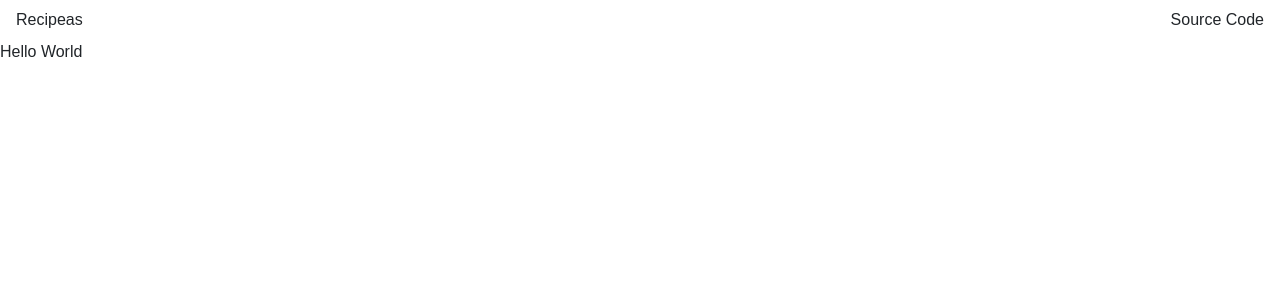
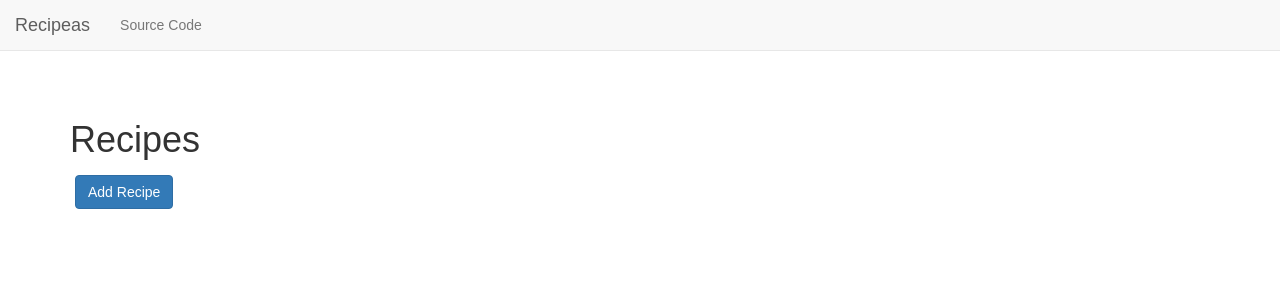
Before and after one commit to phuchle/recipeas, a React (Create React App) app: page / in a window 1280 px wide. Shown: the top 300 px of the page. Built offline with nearby package versions, Linux system fonts and the light colour scheme.

Commit message:
Add modal for recipes and styling.

```diff
--- a/package.json
+++ b/package.json
@@ -3,9 +3,11 @@
   "version": "0.1.0",
   "private": true,
   "dependencies": {
-    "bootstrap": "^4.0.0-alpha.6",
+    "bootstrap": "^3.3.7",
     "react": "^15.5.4",
-    "react-dom": "^15.5.4"
+    "react-dom": "^15.5.4",
+    "react-redux": "^5.0.5",
+    "redux": "^3.6.0"
   },
   "devDependencies": {
     "react-scripts": "1.0.7"
--- a/src/App.css
+++ b/src/App.css
@@ -0,0 +1,36 @@
+html, body {
+  color: #333;
+  margin-top: 100px;
+}
+
+#myModal {
+  display: none;
+  position: fixed;
+  z-index: 1;
+  left: 0;
+  top: 0;
+  width: 100%;
+  height: 100%;
+  overflow: auto;
+  background-color: rgba(0,0,0, 0.7);
+}
+
+.myModal-content {
+  margin: 20% auto;
+  border: 1px solid #f2f2f2;
+  background-color: #fff;
+  padding: 20px;
+  border-radius: 5px;
+  -webkit-box-shadow: 5px 5px 10px 3px #303030;
+  -moz-box-shadow: 5px 5px 10px 3px #303030;
+  box-shadow: 5px 5px 10px 3px #303030;
+}
+
+.myModal-header {
+  border-bottom: 1px solid #c3c3c3;
+  padding-bottom: 10px;
+}
+
+button {
+  margin: 5px !important;
+}
--- /dev/null
+++ b/src/components/AddRecipe.js
@@ -0,0 +1,48 @@
+import React, { Component } from 'react';
+
+export default class AddRecipe extends Component {
+  constructor(props) {
+    super(props);
+
+    this.handleSubmit = this.handleSubmit.bind(this);
+  }
+  handleSubmit(event){
+    event.preventDefault();
+    console.log('submitted');
+  }
+  render() {
+    const modalDisplay = {
+      display: this.props.display ? 'block' : 'none'
+    }
+    return (
+      <div
+        id="myModal"
+        style={modalDisplay}
+        onClick={this.props.closeModal}>
+        <form className="myModal-content container">
+          <h4 className="myModal-header">Add a Recipe</h4>
+          <div className="form-group">
+            <label>Recipe</label>
+            <input type="text" className="form-control" placeholder="Enter a name"/>
+          </div>
+          <div className="form-group">
+            <label>Ingredients</label>
+            <input type="text" className="form-control" placeholder="Enter ingredients, separated, by, commas"/>
+          </div>
+          <div className="pull-right">
+            <button
+              className="btn btn-primary"
+              onClick={this.handleSubmit}>
+              Add Recipe
+            </button>
+            <button
+              className="btn btn-default close-modal"
+              onClick={this.props.closeModal}>
+              Close
+            </button>
+          </div>
+        </form>
+      </div>
+    );
+  }
+}
--- a/src/components/App.js
+++ b/src/components/App.js
@@ -1,13 +1,15 @@
 import React, { Component } from 'react';
 import Navigation from './Nav';
+import RecipesList from './RecipesList';
 import '../App.css';
+import 'bootstrap/dist/css/bootstrap.css';
 
 class App extends Component {
   render() {
     return (
       <div className="App">
         <Navigation />
-        Hello World
+        <RecipesList />
       </div>
     );
   }
--- a/src/components/Nav.js
+++ b/src/components/Nav.js
@@ -3,14 +3,16 @@ import React from 'react';
 export default class Navigation extends React.Component {
   render() {
     return (
-      <div className="navbar">
-        <div className="brand">
-          Recipeas
+      <nav className="navbar navbar-default navbar-fixed-top">
+        <div className="container-fluid">
+          <a className="navbar-brand" href="/">Recipeas</a>
+          <ul className="nav navbar-nav">
+            <li>
+              <a href="https://github.com/phuchle/recipeas">Source Code</a>
+            </li>
+          </ul>
         </div>
-        <div className="source-code">
-          Source Code
-        </div>
-      </div>
+      </nav>
     );
   }
 }
--- a/src/components/Recipea.js
+++ b/src/components/Recipe.js
@@ -1,6 +1,6 @@
 import React, { Component } from 'react';
 
-class Recipea extends Component {
+export default class Recipe extends Component {
   render() {
     return (
       <div className='recipea-container'>
@@ -9,5 +9,3 @@ class Recipea extends Component {
     )
   }
 }
-
-export default Recipea;
--- /dev/null
+++ b/src/components/RecipesList.js
@@ -0,0 +1,39 @@
+import React, { Component } from 'react';
+import AddRecipe from './AddRecipe';
+
+export default class RecipesList extends Component {
+  constructor(props) {
+    super(props);
+
+    this.state = {
+      showAddRecipe: false
+    }
+
+    this.showAddRecipe = this.showAddRecipe.bind(this);
+    this.closeModal = this.closeModal.bind(this);
+  }
+  showAddRecipe(event) {
+    event.preventDefault();
+    this.setState({
+      showAddRecipe: true
+    });
+  }
+  closeModal(event) {
+    event.preventDefault();
+    const target = event.target
+    if (target.id === 'myModal' || target.classList.contains('close-modal')) {
+      this.setState({
+        showAddRecipe: false
+      });
+    }
+  }
+  render() {
+    return (
+      <div className="container">
+        <h1>Recipes</h1>
+        <button className="btn btn-primary" onClick={this.showAddRecipe}>Add Recipe</button>
+        <AddRecipe display={this.state.showAddRecipe} closeModal={this.closeModal}/>
+      </div>
+    )
+  }
+}
--- a/src/index.js
+++ b/src/index.js
@@ -2,7 +2,6 @@ import React from 'react';
 import ReactDOM from 'react-dom';
 import App from './components/App';
 import registerServiceWorker from './registerServiceWorker';
-import 'bootstrap/dist/css/bootstrap.css';
 import './index.css';
 
 ReactDOM.render(<App />, document.getElementById('root'));
```
